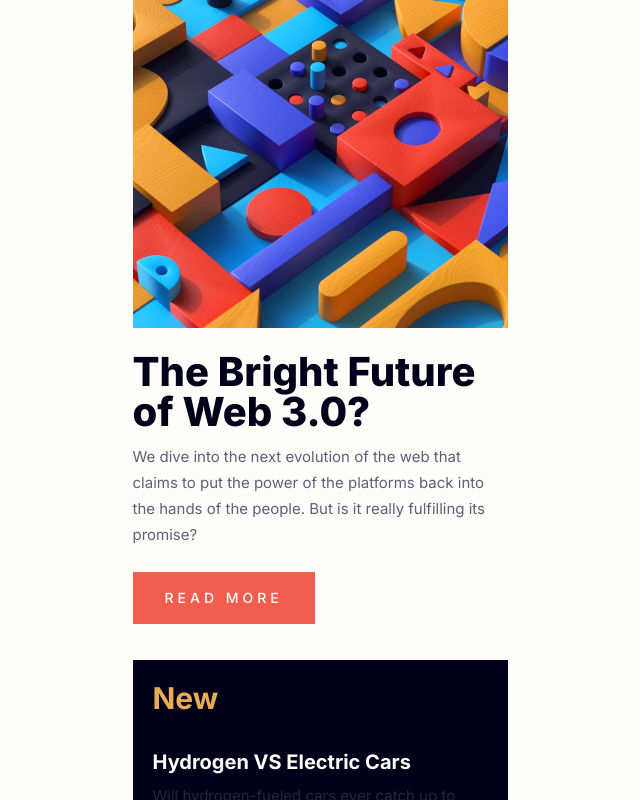
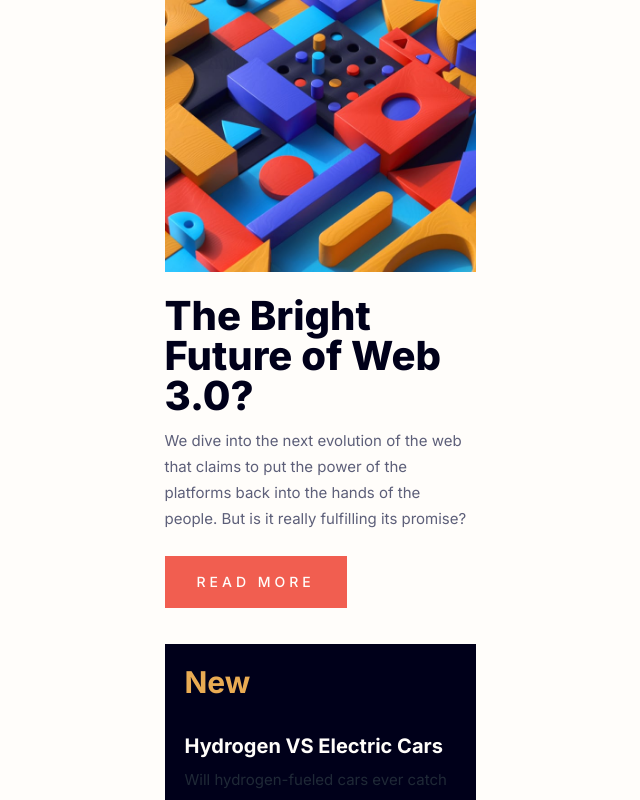
Before and after one commit to chungvuiloong/news-landing-page, a Next.js app: page / in a window 1280 px wide. Shown: the top 800 px of the page, without its empty margins (320-960 px from the left). Built offline with nearby package versions, Linux system fonts and the light colour scheme.

Commit message:
Added custome container.

```diff
--- a/tailwind.config.js
+++ b/tailwind.config.js
@@ -9,6 +9,21 @@ module.exports = {
     "./src/**/*.{js,ts,jsx,tsx,mdx}",
   ],
   theme: {
+    container: {
+      padding: {
+        DEFAULT: '1rem',
+        sm: '2rem',
+        lg: '4rem',
+        xl: '5rem',
+        '2xl': '6rem'
+      },
+      screens: {
+        // Mobile
+        'sm': '375px',
+        // Desktop
+        '2xl': '1440px',
+      },
+    },
     colors: {
       //  Primary
       'Soft-orange': 'hsl(35, 77%, 62%)',
```
